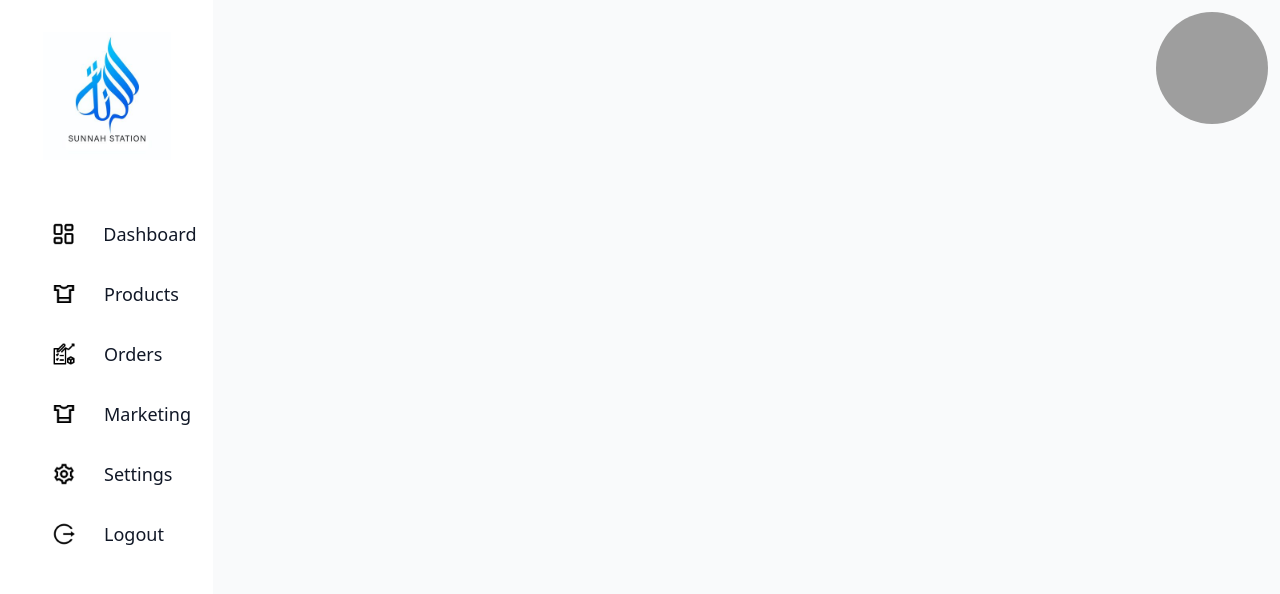
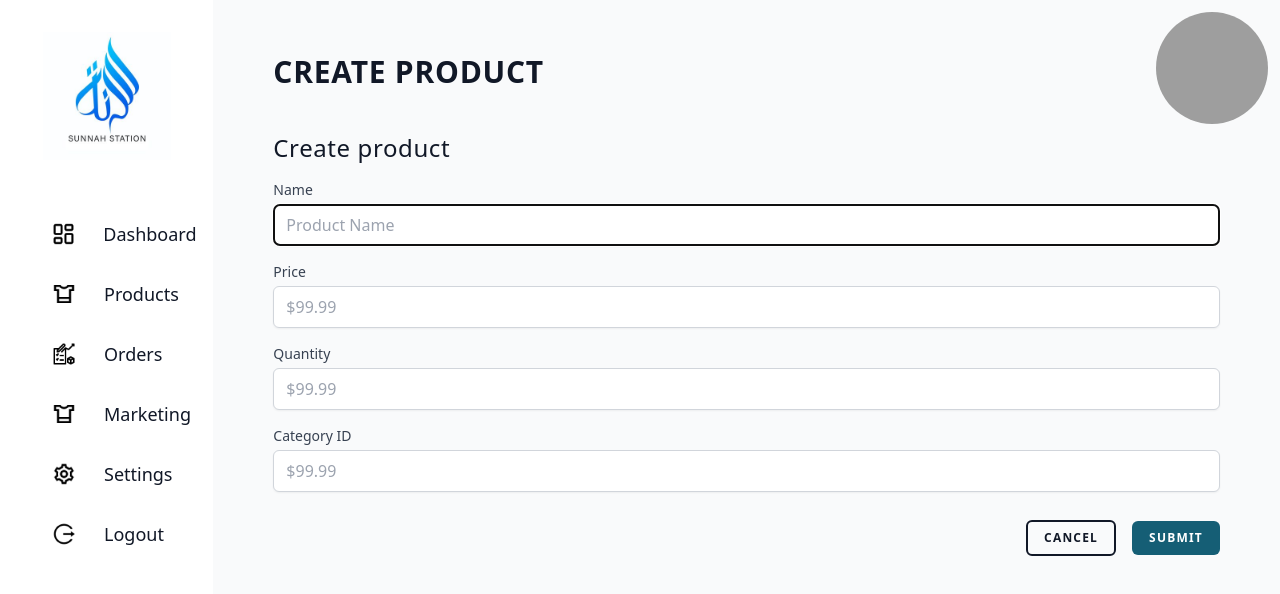
Before and after one commit to shakil-muntasir/sunnah-frontend, a Vue app: page /products/create in a window 1280 px wide. Shown: the top 594 px of the page. Built offline with nearby package versions, Linux system fonts and the light colour scheme; no server answers; sample sign-in values are in the browser's storage; grey boxes are pictures that could not be loaded.

Commit message:
Product related changes

```diff
--- a/src/components/Layout.vue
+++ b/src/components/Layout.vue
@@ -74,7 +74,7 @@ const submitLogout = () => {
 
     <main class="bg-gray-50 flex-1 p-3">
       <header class="ml-12 flex justify-between items-center">
-        <h1 class="font-semibold text-3xl tracking-wide">{{ route.meta.title }}</h1>
+        <h1 class="font-semibold text-3xl tracking-wide uppercase text-gray-900">{{ route.meta.title }}</h1>
 
         <div class="flex flex-col items-center justify-center">
           <img src="https://images.unsplash.com/photo-1494790108377-be9c29b29330?ixlib=rb-4.0.3&ixid=MnwxMjA3fDB8MHxwaG90by1wYWdlfHx8fGVufDB8fHx8&auto=format&fit=facearea&facepad=2.5&w=144&h=144&q=80" alt="User" class="h-28 w-28 rounded-full">
--- a/src/components/Table.vue
+++ b/src/components/Table.vue
@@ -4,7 +4,7 @@ import Pagination from './Pagination.vue'
 const props = defineProps({
     fields: Array,
     data: Array,
-    meta: Object
+    // meta: Object
 })
 
 const classes = field => {
@@ -69,7 +69,7 @@ const statusStyles = {
                 </table>
 
                 <!-- Pagination -->
-                <Pagination :meta="meta" />
+                <!-- <Pagination :meta="meta" /> -->
             </div>
         </div>
     </div>
--- /dev/null
+++ b/src/pages/Dashboard.vue
@@ -0,0 +1,9 @@
+<script setup>
+
+</script>
+
+<template>
+  <div>
+    Dashboard data here
+  </div>
+</template>
--- a/src/pages/Products.vue
+++ /dev/null
@@ -1,75 +0,0 @@
-<script setup>
-import { ref } from 'vue'
-import { useRoute } from 'vue-router'
-
-import Table from '@/components/Table.vue'
-
-const route = useRoute()
-
-const data = ref({
-  data: [
-    {
-      id: '101',
-      name: 'P2321',
-      price: 850,
-      quantity: 12,
-      links: {
-        self: '/'
-      }
-    },
-    {
-      id: '102',
-      name: 'P2322',
-      price: 855,
-      quantity: 15,
-      links: {
-        self: '/'
-      }
-    },
-    {
-      id: '103',
-      name: 'P2323',
-      price: 850,
-      quantity: 18,
-      links: {
-        self: '/'
-      }
-    },
-  ],
-  links: {
-    self: '/'
-  }
-})
-
-const meta = ref({
-  links: [
-    {url: '/', label: 'previous'},
-    {url: '/', label: '1'},
-    {url: '/', label: '2'},
-    {url: '/', label: 'next'},
-  ],
-  from: '1',
-  to: '10',
-  total: '30'
-})
-
-const tableFields = [
-  { name: 'id', header: 'ID', alignment: 'right' },
-  { name: 'name', header: 'Name', alignment: 'right' },
-  { name: 'price', header: 'Price', alignment: 'right' },
-  { name: 'quantity', header: 'Quantity', alignment: 'right' },
-  { name: 'actions', header: 'Actions', alignment: 'right' }
-]
-</script>
-
-<template>
-  <div class="mt-12">
-    <Table :fields="tableFields" :data="data.data" :meta="meta">
-      <template v-slot:actions="slotProps">
-        <div class="px-6 py-4 flex items-center justify-end">
-          <button class="text-sm bg-lime-500 text-white px-2 py-0.5 rounded-lg font-serif uppercase">Go</button>
-        </div>
-      </template>
-    </Table>
-  </div>
-</template>
--- /dev/null
+++ b/src/pages/Products/Create.vue
@@ -0,0 +1,56 @@
+<script setup>
+import { ref } from 'vue';
+const product = ref({
+    Name: '',
+    Price: '',
+    Quantity: '',
+    CategoryId: '',
+})
+</script>
+
+<template>
+  <div>
+    <form class="max-w-full px-4 sm:px-6 lg:px-12">
+        <p class="text-2xl tracking-wide text-gray-900">Create product</p>
+        <div class="mt-4 flex flex-col space-y-4">
+        <p v-if="errorMessage" class="text-red-600 mt-2">{{ errorMessage }}</p>
+        <div>
+          <label for="email" class="block font-medium text-sm text-gray-700">Name</label>
+          <input type="text" name="email" id="email" v-model="product.Name" placeholder="Product Name" autofocus="on" class="px-3 py-2 border border-gray-300 focus:border-indigo-500 focus:ring-indigo-500 rounded-md shadow-sm mt-1 block w-full" />
+        </div>
+
+        <div>
+          <label for="price" class="block font-medium text-sm text-gray-700">Price</label>
+          <input type="text" name="price" id="price" v-model="product.Price" placeholder="$99.99" class="px-3 py-2 border border-gray-300 focus:border-indigo-500 focus:ring-indigo-500 rounded-md shadow-sm mt-1 block w-full" />
+        </div>
+
+        <div>
+          <label for="quantity" class="block font-medium text-sm text-gray-700">Quantity</label>
+          <input type="text" name="quantity" id="quantity" v-model="product.Price" placeholder="$99.99" class="px-3 py-2 border border-gray-300 focus:border-indigo-500 focus:ring-indigo-500 rounded-md shadow-sm mt-1 block w-full" />
+        </div>
+
+        <div>
+          <label for="category-id" class="block font-medium text-sm text-gray-700">Category ID</label>
+          <input type="text" name="category-id" id="category-id" v-model="product.CategoryId" placeholder="$99.99" class="px-3 py-2 border border-gray-300 focus:border-indigo-500 focus:ring-indigo-500 rounded-md shadow-sm mt-1 block w-full" />
+        </div>
+
+        <div class="flex items-center justify-end">
+          <RouterLink
+            to="/products"
+            type="button"
+            class="mt-3 inline-flex items-center px-4 py-2  border-2 text-gray-900 border-gray-900 rounded-md font-semibold text-xs hover:text-white uppercase tracking-widest hover:bg-gray-700 focus:bg-gray-700 active:bg-gray-900 focus:outline-none focus:ring-2 focus:ring-indigo-500 focus:ring-offset-2 transition ease-in-out duration-150 ml-4"
+          >
+            Cancel
+          </RouterLink>
+
+          <button
+            type="submit"
+            class="mt-3 inline-flex items-center px-4 py-2 bg-cyan-800 border border-transparent rounded-md font-semibold text-xs text-white uppercase tracking-widest hover:bg-gray-700 focus:bg-gray-700 active:bg-gray-900 focus:outline-none focus:ring-2 focus:ring-indigo-500 focus:ring-offset-2 transition ease-in-out duration-150 ml-4"
+          >
+            Submit
+          </button>
+        </div>
+      </div>
+    </form>
+  </div>
+</template>
--- /dev/null
+++ b/src/pages/Products/Edit.vue
@@ -0,0 +1,56 @@
+<script setup>
+import { ref } from 'vue'
+const product = ref({
+  Name: '',
+  Price: '',
+  Quantity: '',
+  CategoryId: ''
+})
+</script>
+
+<template>
+  <div>
+    <form class="max-w-full px-4 sm:px-6 lg:px-12">
+      <p class="text-2xl tracking-wide text-gray-900">Create product</p>
+      <div class="mt-4 flex flex-col space-y-4">
+        <p v-if="errorMessage" class="text-red-600 mt-2">{{ errorMessage }}</p>
+        <div>
+          <label for="email" class="block font-medium text-sm text-gray-700">Name</label>
+          <input type="text" name="email" id="email" v-model="product.Name" placeholder="Product Name" autofocus="on" class="px-3 py-2 border border-gray-300 focus:border-indigo-500 focus:ring-indigo-500 rounded-md shadow-sm mt-1 block w-full" />
+        </div>
+
+        <div>
+          <label for="price" class="block font-medium text-sm text-gray-700">Price</label>
+          <input type="text" name="price" id="price" v-model="product.Price" placeholder="$99.99" class="px-3 py-2 border border-gray-300 focus:border-indigo-500 focus:ring-indigo-500 rounded-md shadow-sm mt-1 block w-full" />
+        </div>
+
+        <div>
+          <label for="quantity" class="block font-medium text-sm text-gray-700">Quantity</label>
+          <input type="text" name="quantity" id="quantity" v-model="product.Price" placeholder="$99.99" class="px-3 py-2 border border-gray-300 focus:border-indigo-500 focus:ring-indigo-500 rounded-md shadow-sm mt-1 block w-full" />
+        </div>
+
+        <div>
+          <label for="category-id" class="block font-medium text-sm text-gray-700">Category ID</label>
+          <input type="text" name="category-id" id="category-id" v-model="product.CategoryId" placeholder="$99.99" class="px-3 py-2 border border-gray-300 focus:border-indigo-500 focus:ring-indigo-500 rounded-md shadow-sm mt-1 block w-full" />
+        </div>
+
+        <div class="flex items-center justify-end">
+          <RouterLink
+            to="/products"
+            type="button"
+            class="mt-3 inline-flex items-center px-4 py-2 border-2 text-gray-900 border-gray-900 rounded-md font-semibold text-xs hover:text-white uppercase tracking-widest hover:bg-gray-700 focus:bg-gray-700 active:bg-gray-900 focus:outline-none focus:ring-2 focus:ring-indigo-500 focus:ring-offset-2 transition ease-in-out duration-150 ml-4"
+          >
+            Cancel
+          </RouterLink>
+
+          <button
+            type="submit"
+            class="mt-3 inline-flex items-center px-4 py-2 bg-cyan-800 border border-transparent rounded-md font-semibold text-xs text-white uppercase tracking-widest hover:bg-gray-700 focus:bg-gray-700 active:bg-gray-900 focus:outline-none focus:ring-2 focus:ring-indigo-500 focus:ring-offset-2 transition ease-in-out duration-150 ml-4"
+          >
+            Submit
+          </button>
+        </div>
+      </div>
+    </form>
+  </div>
+</template>
--- /dev/null
+++ b/src/pages/Products/Index.vue
@@ -0,0 +1,44 @@
+<script setup>
+import { ref, onMounted } from 'vue'
+import axios from 'axios'
+
+import Table from '@/components/Table.vue'
+
+const products = ref([])
+
+onMounted(() => {
+  axios.get(`api/products`)
+    .then(response => {
+      products.value = response.data
+    })
+    .catch(error => {
+      console.log(error.response);
+    })
+})
+
+const tableFields = [
+  { name: 'Id', header: 'ID', alignment: 'right' },
+  { name: 'Name', header: 'Name', alignment: 'right' },
+  { name: 'Price', header: 'Price', alignment: 'right' },
+  { name: 'Quantity', header: 'Quantity', alignment: 'right' },
+  { name: 'actions', header: 'Actions', alignment: 'right' }
+]
+</script>
+
+<template>
+  <div class="mt-12">
+    <div class="flex justify-end items-center">
+      <RouterLink to="/products/create" class="inline-flex items-center px-4 py-2 mr-12 bg-cyan-800 border border-transparent rounded-md font-semibold text-xs text-white uppercase tracking-widest hover:bg-gray-700 focus:bg-gray-700 active:bg-gray-900 focus:outline-none focus:ring-2 focus:ring-indigo-500 focus:ring-offset-2 transition ease-in-out duration-150 ml-4">
+        Add Product
+      </RouterLink>
+    </div>
+    <Table :fields="tableFields" :data="products">
+      <template v-slot:actions="slotProps">
+        <div class="px-6 py-4 flex items-center justify-end">
+          <RouterLink :to="`/products/${slotProps.data.Id}/edit`" class="text-xs bg-cyan-500 text-white px-2 py-0.5 rounded-md font-serif uppercase">Edit</RouterLink>
+          <button class="ml-1 text-xs bg-red-500 text-white px-2 py-0.5 rounded-md font-serif uppercase">Delete</button>
+        </div>
+      </template>
+    </Table>
+  </div>
+</template>
```
Also changed, not shown: src/routes/index.js (+7 -2 lines).
